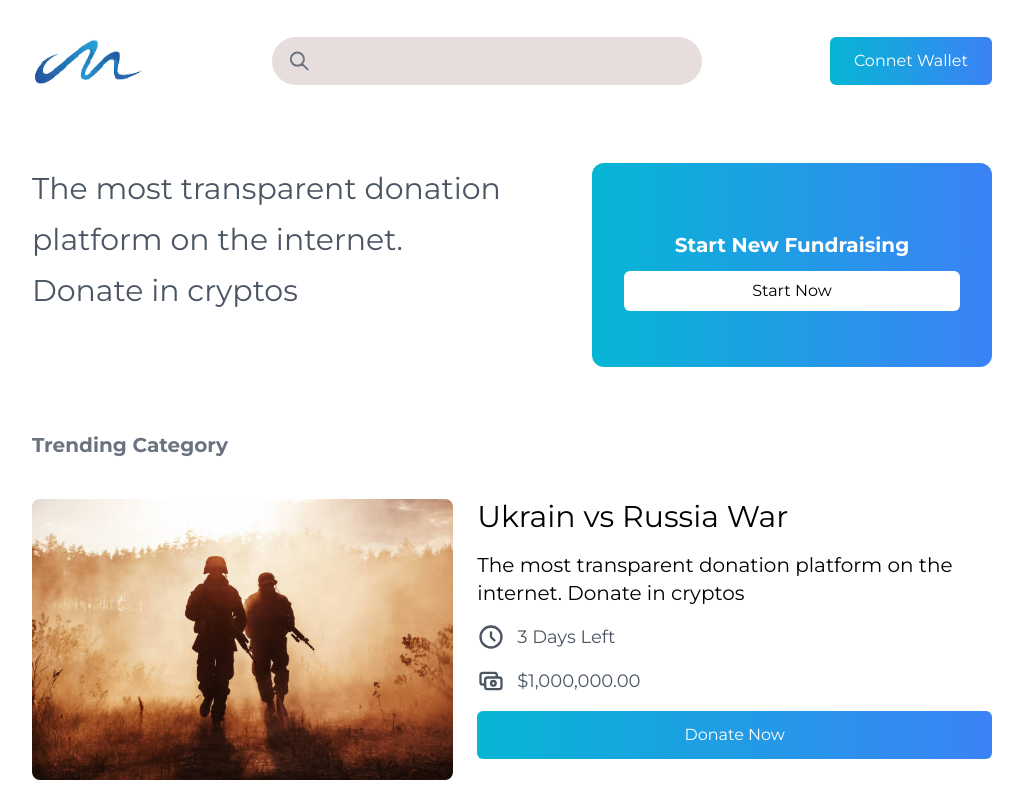
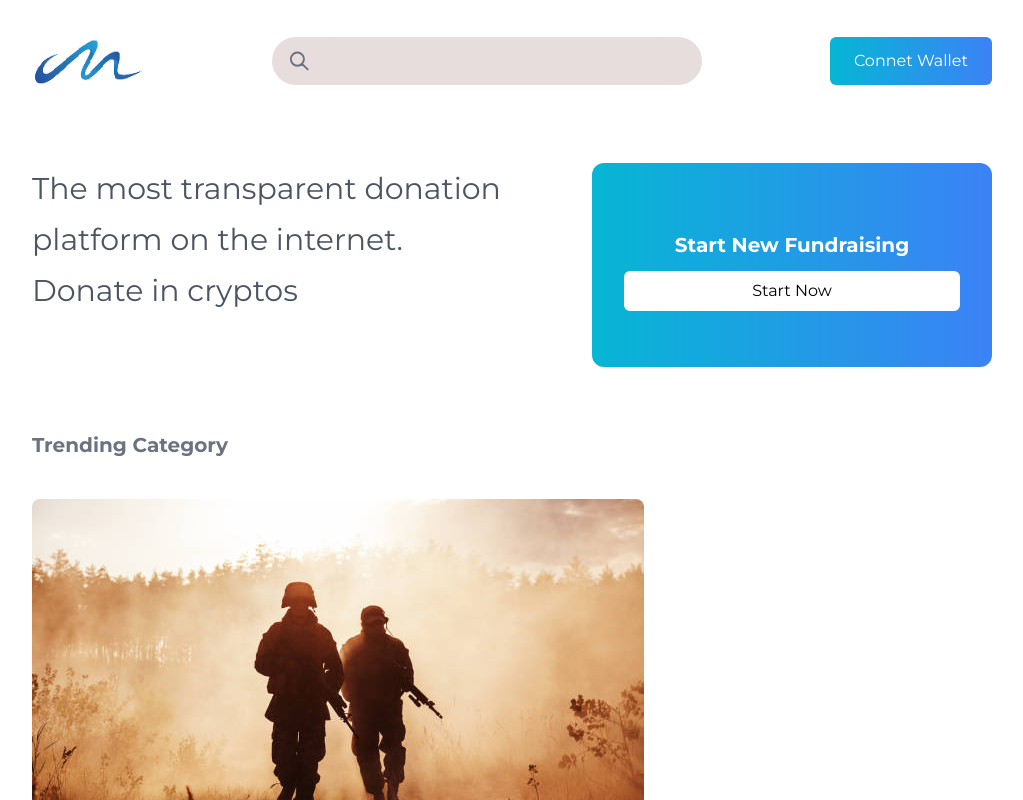
Before and after one commit to mendsalbert/myDonate, a Next.js app: page /donation in a window 1280 px wide. Shown: the top 800 px of the page, without its empty margins (128-1151 px from the left). Built offline with nearby package versions, Linux system fonts and the light colour scheme.

Commit message:
my donate

```diff
--- a/pages/donation.tsx
+++ b/pages/donation.tsx
@@ -39,7 +39,7 @@ const Donation = () => (
 
     <div className=" mt-16">
       <p className="font-bold text-xl text-gray-500 my-10">Trending Category</p>
-      <div className="flex flex-row space-x-6 ">
+      <div className="flex flex-col space-x-6 ">
         <div className="8/12">
           <div className="w-full rounded-lg">
             <img src="/images/war.jpg" className=" rounded-lg object-cover" />
```
